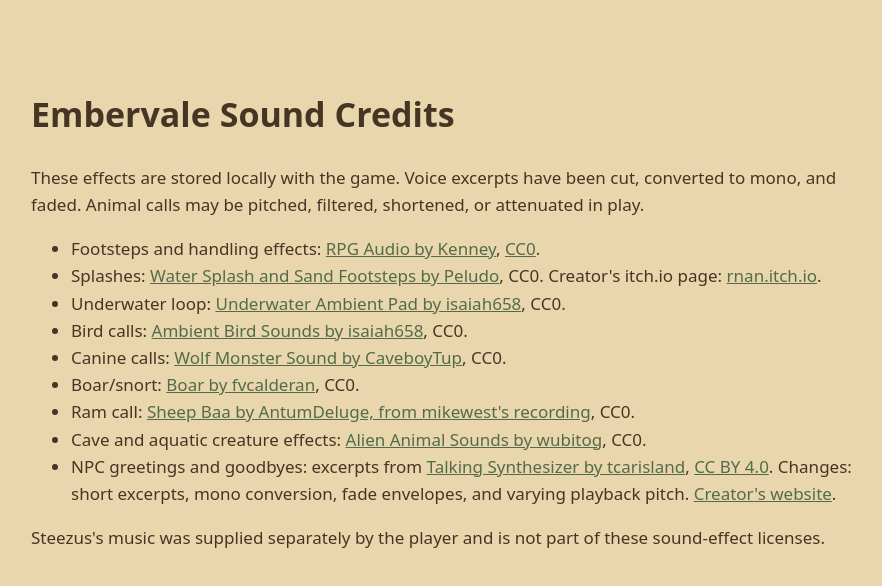
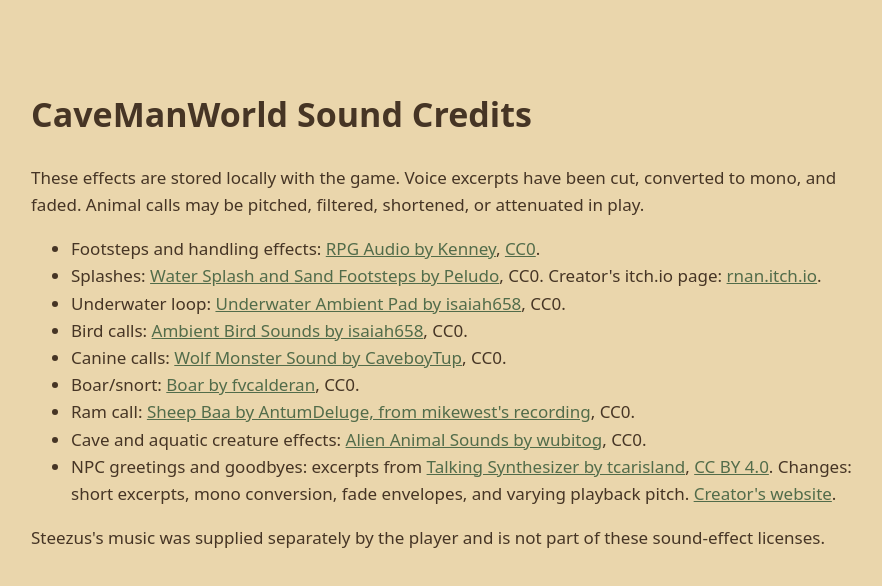
Before and after one commit to cdleaf69/cavemanworld, a website: page assets/audio/sfx/CREDITS.html in a window 1280 px wide. Shown: the whole page, without its empty margins (184-1066 px from the left). Drawn offline with Linux system fonts and the light colour scheme.

Commit message:
Add files via upload

```diff
--- a/assets/audio/sfx/CREDITS.html
+++ b/assets/audio/sfx/CREDITS.html
@@ -1,4 +1,4 @@
-<!doctype html><html lang="en"><meta charset="utf-8"><title>Embervale Sound Credits</title><style>body{font:17px/1.6 system-ui;background:#ead6ac;color:#463525;max-width:850px;margin:40px auto;padding:24px}a{color:#526c4a}</style><h1>Embervale Sound Credits</h1><p>These effects are stored locally with the game. Voice excerpts have been cut, converted to mono, and faded. Animal calls may be pitched, filtered, shortened, or attenuated in play.</p><ul>
+<!doctype html><html lang="en"><meta charset="utf-8"><title>CaveManWorld Sound Credits</title><style>body{font:17px/1.6 system-ui;background:#ead6ac;color:#463525;max-width:850px;margin:40px auto;padding:24px}a{color:#526c4a}</style><h1>CaveManWorld Sound Credits</h1><p>These effects are stored locally with the game. Voice excerpts have been cut, converted to mono, and faded. Animal calls may be pitched, filtered, shortened, or attenuated in play.</p><ul>
 <li>Footsteps and handling effects: <a href="https://kenney.nl/assets/rpg-audio">RPG Audio by Kenney</a>, <a href="https://creativecommons.org/publicdomain/zero/1.0/">CC0</a>.</li>
 <li>Splashes: <a href="https://opengameart.org/content/water-splash-and-sand-footsteps">Water Splash and Sand Footsteps by Peludo</a>, CC0. Creator's itch.io page: <a href="https://rnan.itch.io">rnan.itch.io</a>.</li>
 <li>Underwater loop: <a href="https://opengameart.org/content/underwater-ambient-pad">Underwater Ambient Pad by isaiah658</a>, CC0.</li>
```
